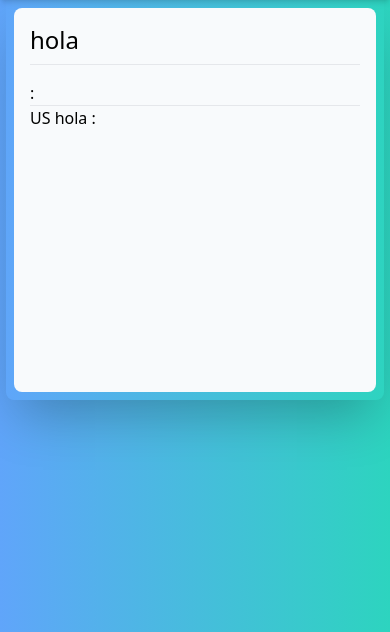
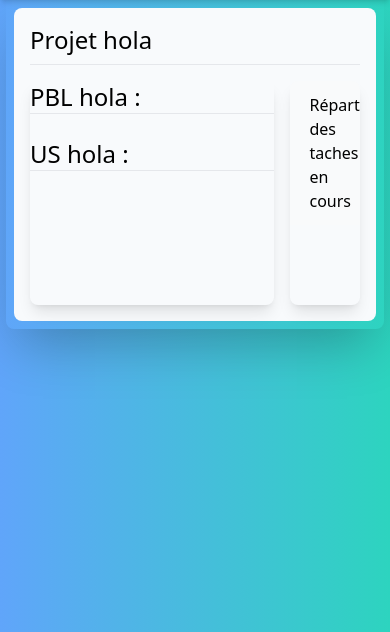
Before and after one commit to lecoffre/dashboard, a Django app: page /dashboard/projects/5/ in a window 390 px wide. Shown: the part 64-696 px from the top of the page. Run offline with Django 4.2, Linux system fonts and the light colour scheme; data comes from the database, SQL or seed files in the repository; both versions use the stored data as it was after the commit; parts of the project's set-up code (start-up, migrations or seed data) failed here and were passed over; some libraries are stand-ins or nearby versions.

Commit message:
side bar and a bit of responsive

```diff
--- a/site_dashboard_django/dash/views.py
+++ b/site_dashboard_django/dash/views.py
@@ -43,11 +43,14 @@ def projects(request):
             # ...
 
     projects = Project.objects.all()
-    context = {'Projects': projects, 'form' : ProjectForm(), "message":mssg}
+    context = {'Projects': projects, 'form' : ProjectForm(), "message":mssg, 'type':"normal"}
     return render(request, 'dash/projects.html', context)
 
 def project_detail(request, project_id):
     project = Project.objects.get(pk=project_id)
+
+
+
     context = {'Project': project}
     return render(request, 'dash/project_detail.html', context)
 
--- /dev/null
+++ b/site_dashboard_django/templates/alert.html
@@ -0,0 +1,3 @@
+<div class="alert w-full bg-slate-200 py-2 rounded-b-lg text-center ">
+	<p class="inline "><span class="font-bold">Message {{type}} </span>:<span> {{message}}</span></p>
+</div>
--- a/site_dashboard_django/templates/base.html
+++ b/site_dashboard_django/templates/base.html
@@ -10,70 +10,40 @@
 		<meta name="viewport" content="width=device-width, initial-scale=1.0">
 		<meta http-equiv="X-UA-Compatible" content="ie=edge">
 		{% tailwind_css %}
+		<script src="https://cdn.jsdelivr.net/npm/chart.js"></script>
 
 	</head>
 
 	<body class="bg-gradient-to-r from-blue-400 to-teal-400 font-normal">
 
+{% include 'navbar.html'%}
+{% if message and type %}
+		{% include 'alert.html'%}
+		{% endif %}
+
+<div class="grid grid-cols-10 gap-0">
+
+	<div class=" bg-slate-900 rounded-br-lg  bg-slate-600 lg:col-span-1 md:col-span-0 sm:col-span-0 col-span-0">
+		<div class="grid grid-cols-1 gap-0 lg:mb-6">
+			<div class="w-0 h-0 lg:h-20 lg:w-20 bg-slate-100 mx-auto lg:mt-6 rounded-lg"></div>
+			<div class="w-0 h-0 lg:h-20 lg:w-20 bg-slate-100 mx-auto lg:mt-6 rounded-lg"></div>
+			<div class="w-0 h-0 lg:h-20 lg:w-20 bg-slate-100 mx-auto lg:mt-6 rounded-lg"></div>
+			<div class="w-0 h-0 lg:h-20 lg:w-20 bg-slate-100 mx-auto lg:mt-6 rounded-lg"></div>
+			<div class="w-0 h-0 lg:h-20 lg:w-20 bg-slate-100 mx-auto lg:mt-6 rounded-lg"></div>
 
 
 
-		<nav class="bg-white shadow-md">
-			<div class="max-w-6xl mx-auto px-4">
-				<div class="flex justify-between">
-					<div class="flex space-x-7">
-						<div>
-							<!-- Website Logo -->
-							<a href="{% url 'index' %}" class="flex items-center py-4 px-2">
-								<img src="{% static 'img/serval.png' %}" alt="Logo" class="h-8 w-8 mr-2">
-								<span class="font-semibold text-gray-500 text-lg">Dashboard</span>
-							</a>
-						</div>
-						<!-- Primary Navbar items -->
-						<div class="hidden md:flex items-center space-x-1">
-							<!--py-4 px-2 text-green-500 border-b-4 border-green-500 font-semibold -->
-							<a href="{% url 'index' %}" class="py-4 px-2 text-gray-500 font-semibold hover:text-green-500 transition duration-300">Accueil</a>
-							<a href="{% url 'projects' %}" class="py-4 px-2 text-gray-500 font-semibold hover:text-green-500 transition duration-300">Projets</a>
-							<a href="" class="py-4 px-2 text-gray-500 font-semibold hover:text-green-500 transition duration-300">Sport</a>
-							<a href="" class="py-4 px-2 text-gray-500 font-semibold hover:text-green-500 transition duration-300">Argent</a>
-							<a href="" class="py-4 px-2 text-gray-500 font-semibold hover:text-green-500 transition duration-300">ManyLinks</a>
-							<a href="{% url 'about' %}" class="py-4 px-2 text-gray-500 font-semibold hover:text-green-500 transition duration-300">A propos</a>
 
-						</div>
-					</div>
-					<!-- Secondary Navbar items -->
-					<div class="hidden md:flex items-center space-x-3 ">
-						<a href="{% url 'admin:index' %}" class="py-2 px-2 font-medium text-gray-500 rounded bg-slate-100 hover:bg-green-500 hover:text-white transition duration-300">Admin</a>
-					</div>
-					<!-- Mobile menu button -->
-					<div class="md:hidden flex items-center">
-						<button class="outline-none mobile-menu-button">
-						<svg class=" w-6 h-6 text-gray-500 hover:text-green-500 "
-							x-show="!showMenu"
-							fill="none"
-							stroke-linecap="round"
-							stroke-linejoin="round"
-							stroke-width="2"
-							viewBox="0 0 24 24"
-							stroke="currentColor"
-						>
-							<path d="M4 6h16M4 12h16M4 18h16"></path>
-						</svg>
-					</button>
-					</div>
-				</div>
-			</div>
-			<!-- mobile menu -->
-			<div class="hidden mobile-menu">
-				<ul class="">
-					<li class="active"><a href="index.html" class="block text-sm px-2 py-4 text-white bg-green-500 font-semibold">Home</a></li>
-					<li><a href="#services" class="block text-sm px-2 py-4 hover:bg-green-500 transition duration-300">Services</a></li>
-					<li><a href="#about" class="block text-sm px-2 py-4 hover:bg-green-500 transition duration-300">About</a></li>
-					<li><a href="#contact" class="block text-sm px-2 py-4 hover:bg-green-500 transition duration-300">Contact Us</a></li>
-				</ul>
-			</div>
+		</div>
 
-		</nav>
+
+	</div>
+
+
+	<div class="col-span-10 lg:col-span-9 md:col-span-10 sm:col-span-10">
+
+
+
 
 
 
@@ -84,6 +54,7 @@
       {% endblock %}
 	</div>
 
+</div>
 
 
 
--- a/site_dashboard_django/templates/dash/project_detail.html
+++ b/site_dashboard_django/templates/dash/project_detail.html
@@ -5,20 +5,73 @@ Projets
 {% endblock title %}
 
 {% block content %}
-<div class="rounded-lg bg-slate-50 p-4 h-96">
+<div class="rounded-lg bg-slate-50 p-4 ">
 
-<h1 class="text-2xl">{{Project}}</h1>
+<h1 class="text-2xl">Projet {{Project}}</h1>
 <hr class="mb-4 mt-2">
 
-{{Project.pbl}} :
-{% for us in Project.pbl.us.all %}
-{{us.name}}
-{% endfor %}
-<hr>
-US {{Project}} :
-{% for us in Project.us.all %}
-{{us.name}}
-{% endfor %}
+
+
+<div class="grid grid-cols-4 gap-4">
+
+<div class="shadow-lg rounded-lg overflow-hidden col-span-3">
+    <h1 class="text-2xl">PBL {{Project}} {{Project.pbl}} :</h1>
+    <hr>
+    {% for us in Project.pbl.us.all %}
+    <h1>{{us.name}} {{us.i_want}} ==> {{us.in_order_to}}</h1>
+    {% endfor %}
+    <h1 class="text-2xl mt-6">US {{Project}} : </h1>
+    <hr>
+    {% for us in Project.us.all %}
+    <h1>{{us.name}} {{us.i_want}} ==> {{us.in_order_to}}</h1>
+    {% endfor %}
+</div>
+
+
+
+
+
+
+<div class="shadow-lg rounded-lg overflow-hidden col-span-1 ">
+    <div class="py-3 px-5 bg-gray-50 ">Répartition des taches en cours</div>
+    <canvas class="p-10 w-full" id="chartDoughnut"></canvas>
+  </div>
+
 
 </div>
+
+
+</div>
+
+
+<!-- Chart doughnut -->
+<script>
+    const dataDoughnut = {
+      labels: ["US en cours (PBL)", "Autres"],
+      datasets: [
+        {
+          label: "My First Dataset",
+          data: [{{Project.us.count|safe}},{{Project.us.count|safe}}],
+          backgroundColor: [
+            "rgb(133, 105, 241)",
+            "rgb(164, 101, 241)",
+            "rgb(101, 143, 241)",
+          ],
+          hoverOffset: 4,
+        },
+      ],
+    };
+
+    const configDoughnut = {
+      type: "doughnut",
+      data: dataDoughnut,
+      options: {},
+    };
+
+    var chartBar = new Chart(
+      document.getElementById("chartDoughnut"),
+      configDoughnut
+    );
+  </script>
+
 {% endblock content %}
--- a/site_dashboard_django/templates/dash/projects.html
+++ b/site_dashboard_django/templates/dash/projects.html
@@ -15,7 +15,7 @@ Projets
           <h1 class="inline-block text-2xl" href="#">Projets</h1>
         </li>
         <li class="mr-3">
-          <button class="hide-show inline-block py-2 px-4 text-green-400 cursor-not-allowed border-2 border-green-400 rounded-lg hover:border-white hover:text-white hover:bg-green-400" href="#">Ajouter</button>
+          <button class="hide-show inline-block py-2 px-4 text-green-400 cursor-not-allowed border-2 border-green-400 rounded-lg hover:border-white hover:text-white hover:bg-green-400" >Ajouter</button>
         </li>
       </ul>
       <hr class="mb-4 mt-2">
--- /dev/null
+++ b/site_dashboard_django/templates/navbar.html
@@ -0,0 +1,57 @@
+{% load static %}
+<nav class="bg-white shadow-md">
+    <div class="max-w-6xl mx-auto px-4">
+        <div class="flex justify-between">
+            <div class="flex space-x-7">
+                <div>
+                    <!-- Website Logo -->
+                    <a href="{% url 'index' %}" class="flex items-center py-4 px-2">
+                        <img src="{% static 'img/serval.png' %}" alt="Logo" class="h-8 w-8 mr-2">
+                        <span class="font-semibold text-gray-500 text-lg">Dashboard</span>
+                    </a>
+                </div>
+                <!-- Primary Navbar items -->
+                <div class="hidden md:flex items-center space-x-1">
+                    <!--py-4 px-2 text-green-500 border-b-4 border-green-500 font-semibold -->
+                    <a href="{% url 'index' %}" class="py-4 px-2 text-gray-500 font-semibold hover:text-green-500 transition duration-300">Accueil</a>
+                    <a href="{% url 'projects' %}" class="py-4 px-2 text-gray-500 font-semibold hover:text-green-500 transition duration-300">Projets</a>
+                    <a href="" class="py-4 px-2 text-gray-500 font-semibold hover:text-green-500 transition duration-300">Sport</a>
+                    <a href="" class="py-4 px-2 text-gray-500 font-semibold hover:text-green-500 transition duration-300">Argent</a>
+                    <a href="" class="py-4 px-2 text-gray-500 font-semibold hover:text-green-500 transition duration-300">ManyLinks</a>
+                    <a href="{% url 'about' %}" class="py-4 px-2 text-gray-500 font-semibold hover:text-green-500 transition duration-300">A propos</a>
+
+                </div>
+            </div>
+            <!-- Secondary Navbar items -->
+            <div class="hidden md:flex items-center space-x-3 ">
+                <a href="{% url 'admin:index' %}" class="py-2 px-2 font-medium text-gray-500 rounded bg-slate-100 hover:bg-green-500 hover:text-white transition duration-300">Admin</a>
+            </div>
+            <!-- Mobile menu button -->
+            <div class="md:hidden flex items-center">
+                <button class="outline-none mobile-menu-button">
+                <svg class=" w-6 h-6 text-gray-500 hover:text-green-500 "
+                    x-show="!showMenu"
+                    fill="none"
+                    stroke-linecap="round"
+                    stroke-linejoin="round"
+                    stroke-width="2"
+                    viewBox="0 0 24 24"
+                    stroke="currentColor"
+                >
+                    <path d="M4 6h16M4 12h16M4 18h16"></path>
+                </svg>
+            </button>
+            </div>
+        </div>
+    </div>
+    <!-- mobile menu -->
+    <div class="hidden mobile-menu">
+        <ul class="">
+            <li class="active"><a href="index.html" class="block text-sm px-2 py-4 text-white bg-green-500 font-semibold">Home</a></li>
+            <li><a href="#services" class="block text-sm px-2 py-4 hover:bg-green-500 transition duration-300">Services</a></li>
+            <li><a href="#about" class="block text-sm px-2 py-4 hover:bg-green-500 transition duration-300">About</a></li>
+            <li><a href="#contact" class="block text-sm px-2 py-4 hover:bg-green-500 transition duration-300">Contact Us</a></li>
+        </ul>
+    </div>
+
+</nav>
--- a/site_dashboard_django/theme/static/css/dist/styles.css
+++ b/site_dashboard_django/theme/static/css/dist/styles.css
@@ -766,20 +762,44 @@ select {
   grid-column: span 3 / span 3;
 }
 
-.col-span-2 {
-  grid-column: span 2 / span 2;
-}
-
-.col-span-4 {
-  grid-column: span 4 / span 4;
-}
-
 .col-span-1 {
   grid-column: span 1 / span 1;
 }
 
+.col-span-7 {
+  grid-column: span 7 / span 7;
+}
+
+.col-span-9 {
+  grid-column: span 9 / span 9;
+}
+
+.col-span-10 {
+  grid-column: span 10 / span 10;
+}
+
 .m-2 {
   margin: 0.5rem;
+}
+
+.m-10 {
+  margin: 2.5rem;
+}
+
+.m-96 {
+  margin: 24rem;
+}
+
+.m-4 {
+  margin: 1rem;
+}
+
+.m-auto {
+  margin: auto;
+}
+
+.m-20 {
+  margin: 5rem;
 }
 
 .mx-auto {
@@ -826,12 +846,28 @@ select {
   margin-top: 0.5rem;
 }
 
+.mt-8 {
+  margin-top: 2rem;
+}
+
+.mt-6 {
+  margin-top: 1.5rem;
+}
+
+.mb-6 {
+  margin-bottom: 1.5rem;
+}
+
 .block {
   display: block;
 }
 
 .inline-block {
   display: inline-block;
+}
+
+.inline {
+  display: inline;
 }
 
 .flex {
@@ -866,6 +906,44 @@ select {
   height: 1rem;
 }
 
+.h-2 {
+  height: 0.5rem;
+}
+
+.h-24 {
+  height: 6rem;
+}
+
+.h-full {
+  height: 100%;
+}
+
+.h-5\/6 {
+  height: 83.333333%;
+}
+
+.h-auto {
+  height: auto;
+}
+
+.h-64 {
+  height: 16rem;
+}
+
+.h-0 {
+  height: 0px;
+}
+
+.min-h-fit {
+  min-height: -webkit-fit-content;
+  min-height: -moz-fit-content;
+  min-height: fit-content;
+}
+
+.w-full {
+  width: 100%;
+}
+
 .w-8 {
   width: 2rem;
 }
@@ -878,10 +956,6 @@ select {
   width: 8rem;
 }
 
-.w-full {
-  width: 100%;
-}
-
 .w-max {
   width: -webkit-max-content;
   width: -moz-max-content;
@@ -890,6 +964,34 @@ select {
 
 .w-4 {
   width: 1rem;
+}
+
+.w-20 {
+  width: 5rem;
+}
+
+.w-24 {
+  width: 6rem;
+}
+
+.w-96 {
+  width: 24rem;
+}
+
+.w-80 {
+  width: 20rem;
+}
+
+.w-4\/5 {
+  width: 80%;
+}
+
+.w-1\/5 {
+  width: 20%;
+}
+
+.w-0 {
+  width: 0px;
 }
 
 .max-w-6xl {
@@ -909,12 +1011,24 @@ select {
   grid-template-columns: repeat(1, minmax(0, 1fr));
 }
 
+.grid-cols-3 {
+  grid-template-columns: repeat(3, minmax(0, 1fr));
+}
+
 .grid-cols-2 {
   grid-template-columns: repeat(2, minmax(0, 1fr));
 }
 
-.grid-cols-3 {
-  grid-template-columns: repeat(3, minmax(0, 1fr));
+.grid-cols-4 {
+  grid-template-columns: repeat(4, minmax(0, 1fr));
+}
+
+.grid-cols-8 {
+  grid-template-columns: repeat(8, minmax(0, 1fr));
+}
+
+.grid-cols-10 {
+  grid-template-columns: repeat(10, minmax(0, 1fr));
 }
 
 .items-center {
@@ -937,12 +1051,16 @@ select {
   gap: 0.5rem;
 }
 
+.gap-8 {
+  gap: 2rem;
+}
+
 .gap-4 {
   gap: 1rem;
 }
 
-.gap-8 {
-  gap: 2rem;
+.gap-0 {
+  gap: 0px;
 }
 
 .space-x-7 > :not([hidden]) ~ :not([hidden]) {
@@ -969,6 +1087,10 @@ select {
   border-bottom-width: calc(1px * var(--tw-divide-y-reverse));
 }
 
+.overflow-hidden {
+  overflow: hidden;
+}
+
 .rounded {
   border-radius: 0.25rem;
 }
@@ -989,6 +1111,14 @@ select {
 .rounded-t-lg {
   border-top-left-radius: 0.5rem;
   border-top-right-radius: 0.5rem;
+}
+
+.rounded-bl-lg {
+  border-bottom-left-radius: 0.5rem;
+}
+
+.rounded-br-lg {
+  border-bottom-right-radius: 0.5rem;
 }
 
 .border-0 {
@@ -1023,14 +1153,14 @@ select {
   background-color: rgb(249 250 251 / var(--tw-bg-opacity));
 }
 
+.bg-slate-100 {
+  --tw-bg-opacity: 1;
+  background-color: rgb(241 245 249 / var(--tw-bg-opacity));
+}
+
 .bg-white {
   --tw-bg-opacity: 1;
   background-color: rgb(255 255 255 / var(--tw-bg-opacity));
-}
-
-.bg-slate-100 {
-  --tw-bg-opacity: 1;
-  background-color: rgb(241 245 249 / var(--tw-bg-opacity));
 }
 
 .bg-green-500 {
@@ -1078,6 +1213,66 @@ select {
   background-color: rgb(250 204 21 / var(--tw-bg-opacity));
 }
 
+.bg-amber-400 {
+  --tw-bg-opacity: 1;
+  background-color: rgb(251 191 36 / var(--tw-bg-opacity));
+}
+
+.bg-yellow-200 {
+  --tw-bg-opacity: 1;
+  background-color: rgb(254 240 138 / var(--tw-bg-opacity));
+}
+
+.bg-yellow-50 {
+  --tw-bg-opacity: 1;
+  background-color: rgb(254 252 232 / var(--tw-bg-opacity));
+}
+
+.bg-slate-900 {
+  --tw-bg-opacity: 1;
+  background-color: rgb(15 23 42 / var(--tw-bg-opacity));
+}
+
+.bg-zinc-900 {
+  --tw-bg-opacity: 1;
+  background-color: rgb(24 24 27 / var(--tw-bg-opacity));
+}
+
+.bg-zinc-400 {
+  --tw-bg-opacity: 1;
+  background-color: rgb(161 161 170 / var(--tw-bg-opacity));
+}
+
+.bg-zinc-600 {
+  --tw-bg-opacity: 1;
+  background-color: rgb(82 82 91 / var(--tw-bg-opacity));
+}
+
+.bg-zinc-700 {
+  --tw-bg-opacity: 1;
+  background-color: rgb(63 63 70 / var(--tw-bg-opacity));
+}
+
+.bg-slate-400 {
+  --tw-bg-opacity: 1;
+  background-color: rgb(148 163 184 / var(--tw-bg-opacity));
+}
+
+.bg-slate-600 {
+  --tw-bg-opacity: 1;
+  background-color: rgb(71 85 105 / var(--tw-bg-opacity));
+}
+
+.bg-green-100 {
+  --tw-bg-opacity: 1;
+  background-color: rgb(220 252 231 / var(--tw-bg-opacity));
+}
+
+.bg-teal-100 {
+  --tw-bg-opacity: 1;
+  background-color: rgb(204 251 241 / var(--tw-bg-opacity));
+}
+
 .bg-gradient-to-r {
   background-image: linear-gradient(to right, var(--tw-gradient-stops));
 }
@@ -1127,6 +1347,14 @@ select {
 
 .p-0 {
   padding: 0px;
+}
+
+.p-10 {
+  padding: 2.5rem;
+}
+
+.p-6 {
+  padding: 1.5rem;
 }
 
 .px-4 {
@@ -1149,12 +1377,35 @@ select {
   padding-bottom: 0.5rem;
 }
 
+.py-3 {
+  padding-top: 0.75rem;
+  padding-bottom: 0.75rem;
+}
+
+.px-5 {
+  padding-left: 1.25rem;
+  padding-right: 1.25rem;
+}
+
+.px-6 {
+  padding-left: 1.5rem;
+  padding-right: 1.5rem;
+}
+
 .pt-40 {
   padding-top: 10rem;
 }
 
 .pb-4 {
   padding-bottom: 1rem;
+}
+
+.pt-4 {
+  padding-top: 1rem;
+}
+
+.pt-8 {
+  padding-top: 2rem;
 }
 
 .text-center {
```
Also changed, not shown: other parts of site_dashboard_django/theme/static/css/dist/styles.css (+66 -20 lines), site_dashboard_django/dash/admin.py (+6 -1 lines), site_dashboard_django/templates/base2.html (deleted, +0 -27 lines), site_dashboard_django/templates/dash/index.html (+6 -3 lines), site_dashboard_django/db.sqlite3.
